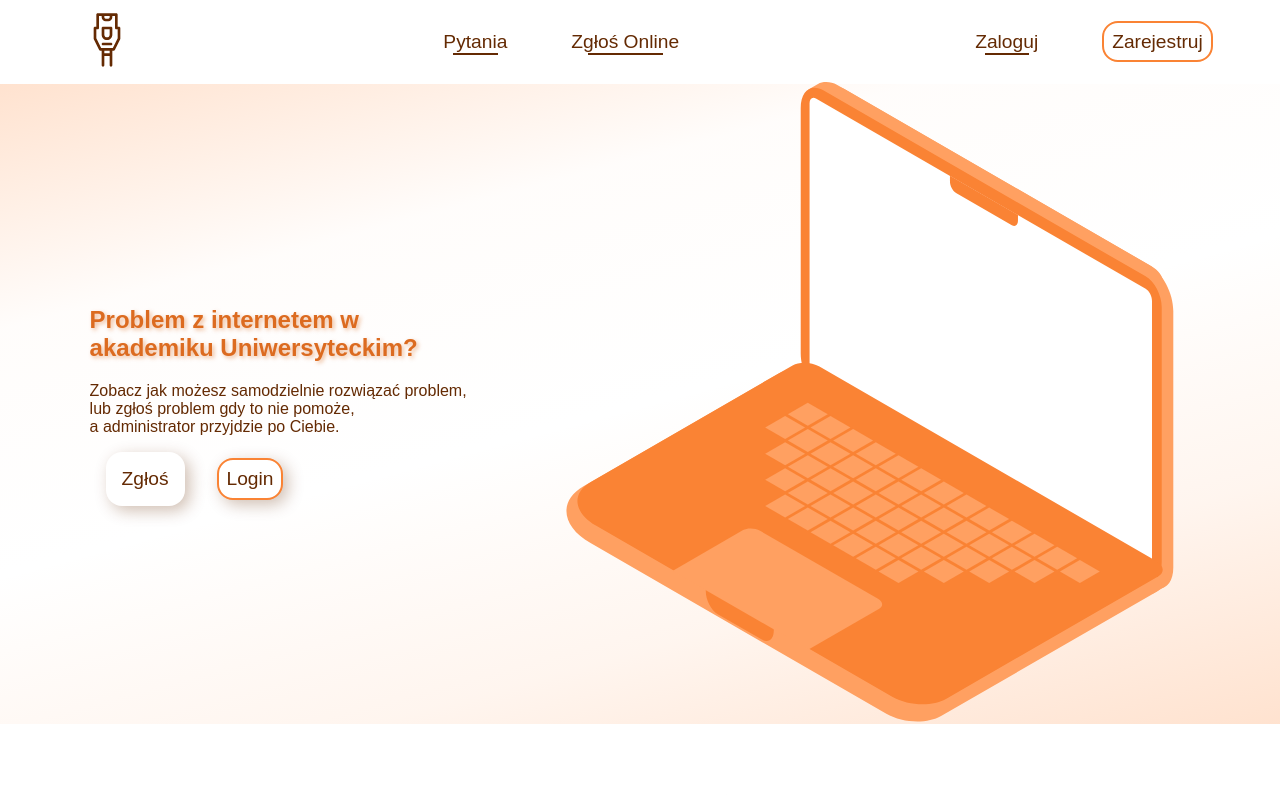
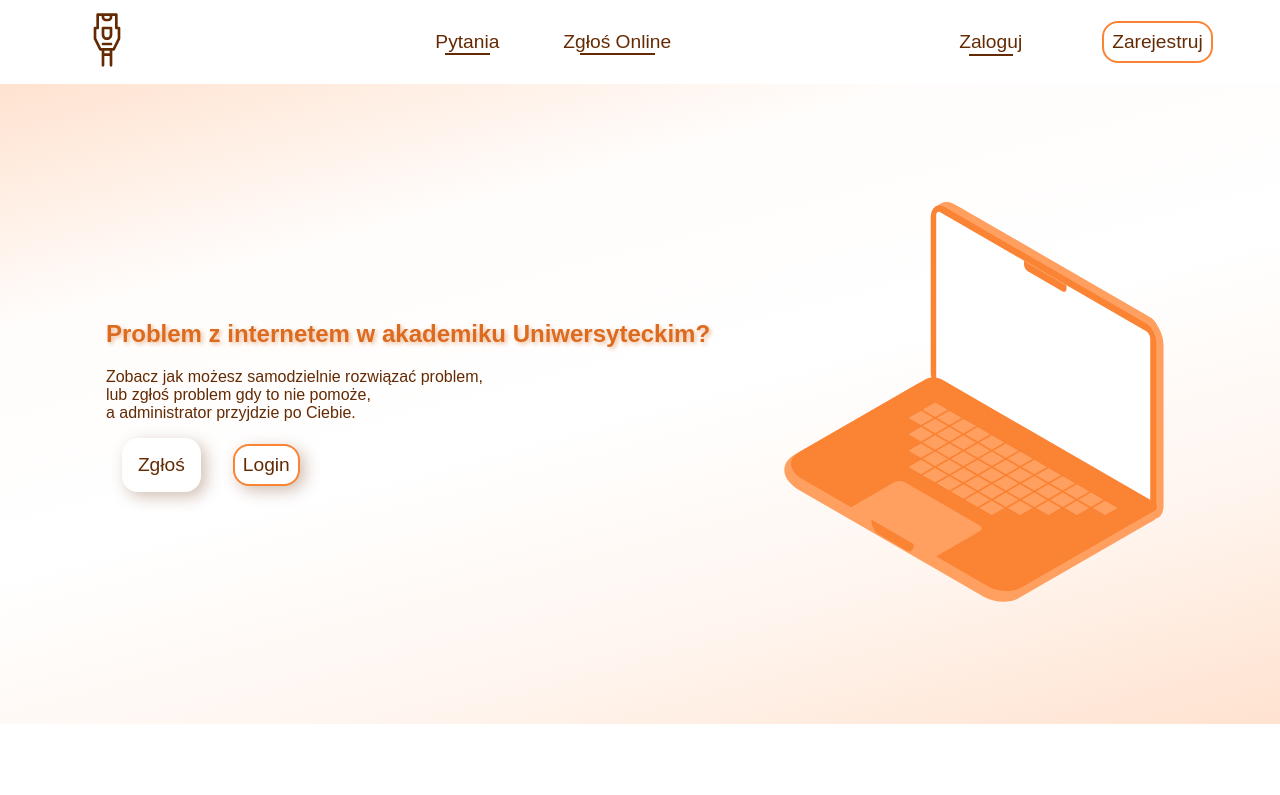
Before and after one commit to PatrykSiekierski/Dorm-Assist, a React (Vite) app in the folder dorm-assist-website/: page / in a window 1280 px wide. Shown: the top 795 px of the page. Built offline with nearby package versions, Linux system fonts and the light colour scheme; no server answers; a web font is replaced by a local one.

Commit message:
Responsive addition for navbar

```diff
--- a/dorm-assist-website/src/components/Universal/navbar.jsx
+++ b/dorm-assist-website/src/components/Universal/navbar.jsx
@@ -9,6 +9,8 @@ import { isAdmin } from "../Utils/authService";
 
 export default function Navbar() {
   const navigate = useNavigate();
+
+  const [navbarState, setNavbarState] = useState(false);
 
   const isUserLoggedIn = isTokenValid();
   const role = getUserRole();
@@ -36,12 +38,19 @@ export default function Navbar() {
     verifyAdmin();
   }, []);
 
+  function toggleNavbar() {
+    setNavbarState(!navbarState);
+  }
+
   return (
     <nav>
       <a href="/">
         <img src="src/assets/cable-lan-svgrepo-com.svg" alt="Logo" />
       </a>
-      <ul>
+      <button className="navbar-extender" onClick={toggleNavbar}>
+        <img src="src/assets/list-svg.svg" alt="Logo" />
+      </button>
+      <ul className={"navbar-links"}>
         <li>
           <a href="/#faq-article">Pytania</a>
         </li>
@@ -54,7 +63,8 @@ export default function Navbar() {
           </li>
         )}
       </ul>
-      <ul>
+
+      <ul className={"navbar-user"}>
         {!isUserLoggedIn ? (
           <>
             <li>
@@ -71,7 +81,42 @@ export default function Navbar() {
                 Wyloguj
               </a>
             </li>
-            <li style={{ marginLeft: "1rem" }}>
+            <li>
+              <a href="/settings">Profil</a>
+            </li>
+          </>
+        )}
+      </ul>
+
+      <ul className={"navbar-small" + (navbarState ? "" : " hide")}>
+        <li>
+          <a href="/#faq-article">Pytania</a>
+        </li>
+        <li>
+          <a href="/report">Zgłoś Online</a>
+        </li>
+        {verified && (
+          <li>
+            <a href="/admin">Admin panel</a>
+          </li>
+        )}
+        {!isUserLoggedIn ? (
+          <>
+            <li>
+              <a href="/login">Zaloguj</a>
+            </li>
+            <li className="border-special">
+              <a href="/register">Zarejestruj</a>
+            </li>
+          </>
+        ) : (
+          <>
+            <li className="border-special">
+              <a href="/" onClick={logOut}>
+                Wyloguj
+              </a>
+            </li>
+            <li>
               <a href="/settings">Profil</a>
             </li>
           </>
--- a/dorm-assist-website/src/styles/General/_navbar.scss
+++ b/dorm-assist-website/src/styles/General/_navbar.scss
@@ -11,20 +11,16 @@
 // }
 
 nav {
-  // background-color: #f0f0f0; //dev only
-  // border-bottom: 1px solid #fafafa;
-
   margin: 0;
   padding: 0 calc(4% + 1rem);
   width: 100%;
+  display: inline-flex;
+  justify-content: space-between;
+  align-items: center;
 
-  display: inline-flex;
-  // justify-content: space-around;
-  justify-content: space-between;
-
-  // gap: 25%;
-
-  align-items: center;
+  @media (max-width: 800px) {
+    justify-content: space-around;
+  }
 
   ul {
     :last-child {
@@ -43,7 +39,69 @@ nav {
     cursor: pointer;
   }
 
-  > ul li {
+  @media (max-width: 800px) {
+    position: absolute;
+    background-color: white;
+    padding: 0;
+  }
+
+  .navbar-extender {
+    display: none;
+    background: none;
+    border: none;
+
+    img {
+      width: 80%;
+    }
+
+    @media (max-width: 800px) {
+      display: block;
+    }
+  }
+
+  .navbar-links {
+    @media (max-width: 800px) {
+      display: none;
+    }
+  }
+
+  .navbar-user {
+    display: flex;
+    align-items: center;
+    gap: 1rem;
+
+    @media (max-width: 800px) {
+      display: none;
+    }
+  }
+
+  .navbar-small {
+    display: none;
+    @media (max-width: 800px) {
+      position: absolute;
+
+      display: flex;
+      flex-direction: column;
+      text-align: center;
+      gap: 1rem;
+
+      width: 100%;
+      margin: 0;
+      margin-top: 14rem;
+      padding: 1rem 0;
+
+      background-color: white;
+    }
+  }
+
+  @media (max-width: 800px) {
+    .border-special {
+      border: none;
+      padding: 0;
+    }
+  }
+
+  ul li {
     font-family: "PoppinMed", sans-serif;
     font-size: 1.2rem;
 
@@ -51,15 +109,24 @@ nav {
     display: inline;
     margin-right: 5vw;
 
+    @media (max-width: 800px) {
+      margin-right: 0;
+    }
+
     position: relative;
 
     &::before {
       content: "";
       position: absolute;
+
       width: 70%;
       bottom: -3px;
       left: 15%;
       border-bottom: 2px solid $main-text;
+      @media (max-width: 800px) {
+        left: 50%;
+        width: 0;
+      }
 
       transition: all 0.5s;
     }
@@ -85,3 +152,9 @@ nav {
     border: none;
   }
 }
+
+.hide {
+  @media (max-width: 800px) {
+    display: none !important;
+  }
+}
--- a/dorm-assist-website/src/styles/Home/_mainArticle.scss
+++ b/dorm-assist-website/src/styles/Home/_mainArticle.scss
@@ -60,8 +60,7 @@
 
   img {
     height: 50vw;
-    max-height: 50vh;
-    max-height: 700px;
+    max-height: min(50vh, 1000px);
   }
 
   p {
```
Also changed, not shown: dorm-assist-website/src/assets/list-svg.svg (added).
